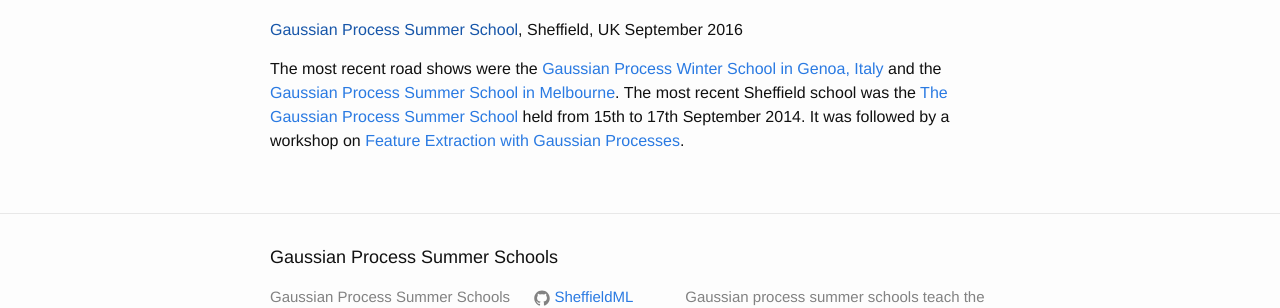
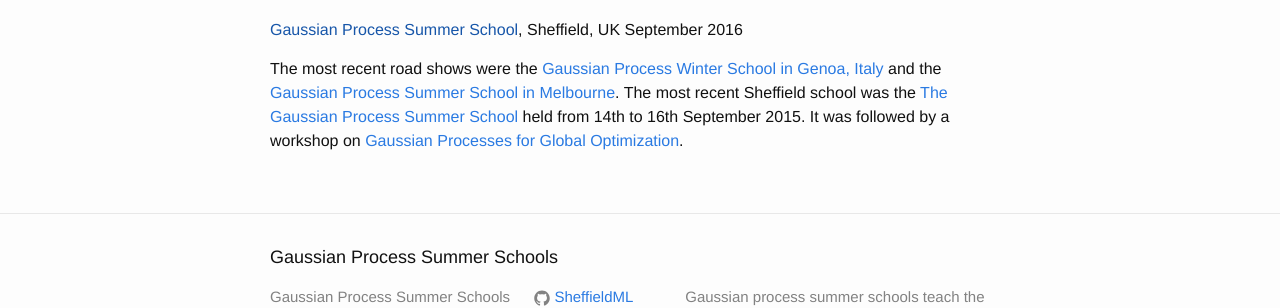
Before and after one commit to gpschool/gpschool.github.io, a Jekyll site: the page built from index.md, in a window 1280 px wide. Shown: the part 710-1018 px from the top of the page. Built offline with Jekyll 4.4.1, drawn with Linux system fonts in a browser that asks for light colours.

Commit message:
Put old meetings in the past.

```diff
--- a/index.md
+++ b/index.md
@@ -35,6 +35,5 @@ The next scheduled schools are:
 
 The most recent road shows were the [Gaussian Process Winter School in Genoa,
 Italy](./gprs15a) and the [Gaussian Process Summer School in Melbourne](./gprs15b). The most recent Sheffield school was the [The
-Gaussian Process Summer School](./gpss14) held from 15th to 17th
-September 2014. It was followed by a workshop on [Feature Extraction
-with Gaussian Processes](./gpfe14/).
+Gaussian Process Summer School](./gpss15) held from 14th to 16th
+September 2015. It was followed by a workshop on [Gaussian Processes for Global Optimization](./gpgo15/).
```
